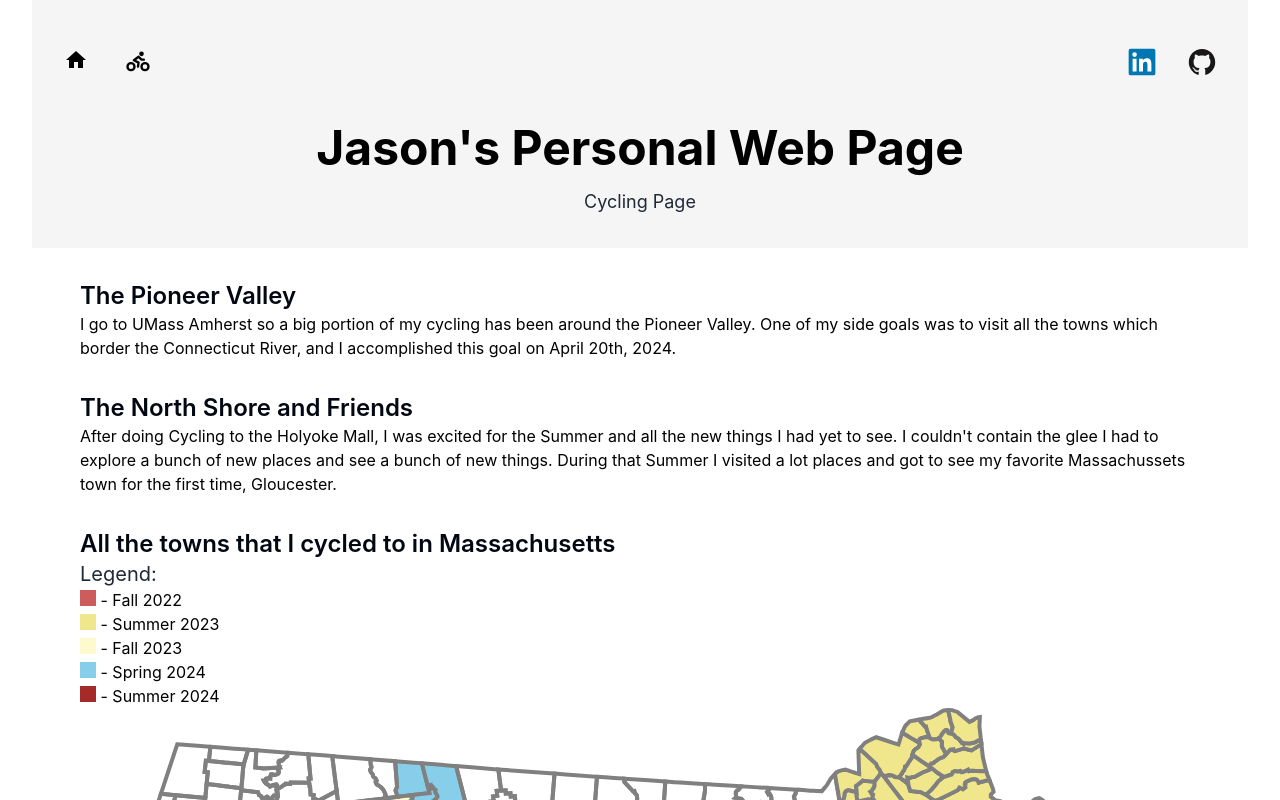
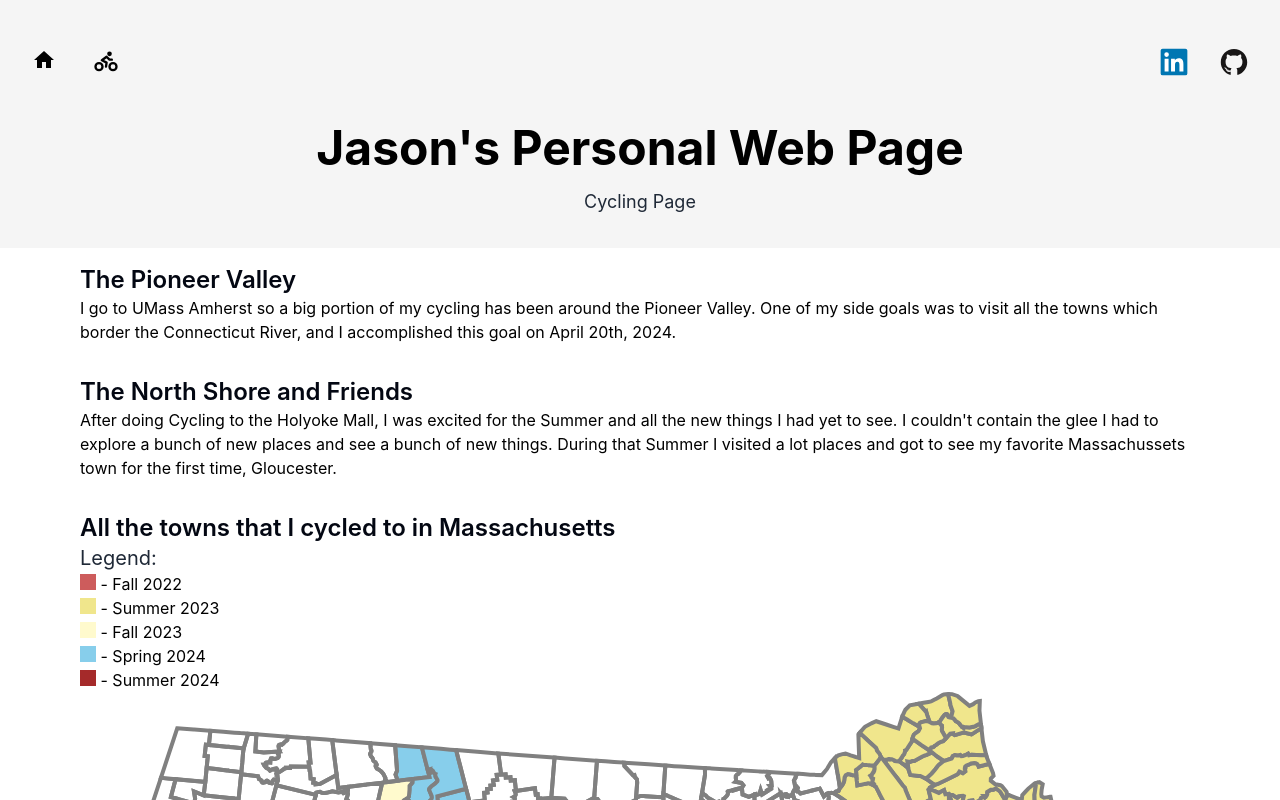
Before and after one commit to khazixi/Personal-Website, an Astro site: page /cycling in a window 1280 px wide. Shown: the top 800 px of the page. Built offline with nearby package versions, Linux system fonts and the light colour scheme; Astro itself is replaced by a stand-in of ours.

Commit message:
Moved Header out of main layout

```diff
--- a/src/layouts/BaseLayout.astro
+++ b/src/layouts/BaseLayout.astro
@@ -17,15 +17,15 @@ const frontmatter = Astro.props;
     <meta http-equiv="X-UA-Compatible" content="IE=edge" />
     <meta charset="utf-8" />
     <meta name="description" content="Jason Simmonds' Personal Website" />
-    <title> {frontmatter.title} </title>
+    <title>{frontmatter.title}</title>
   </head>
   <body>
-    <main class="flex items-center flex-col gap-8 px-8">
-      <Header>
-        <Navbar />
-        <h1 class="text-5xl font-bold">Jason's Personal Web Page</h1>
-        <p class="text-lg text-gray-800"> {frontmatter.description}</p>
-      </Header>
+    <Header>
+      <Navbar />
+      <h1 class="text-5xl font-bold">Jason's Personal Web Page</h1>
+      <p class="text-lg text-gray-800">{frontmatter.description}</p>
+    </Header>
+    <main class="flex items-center flex-col gap-8 px-8 pt-4">
       <slot />
     </main>
   </body>
```
